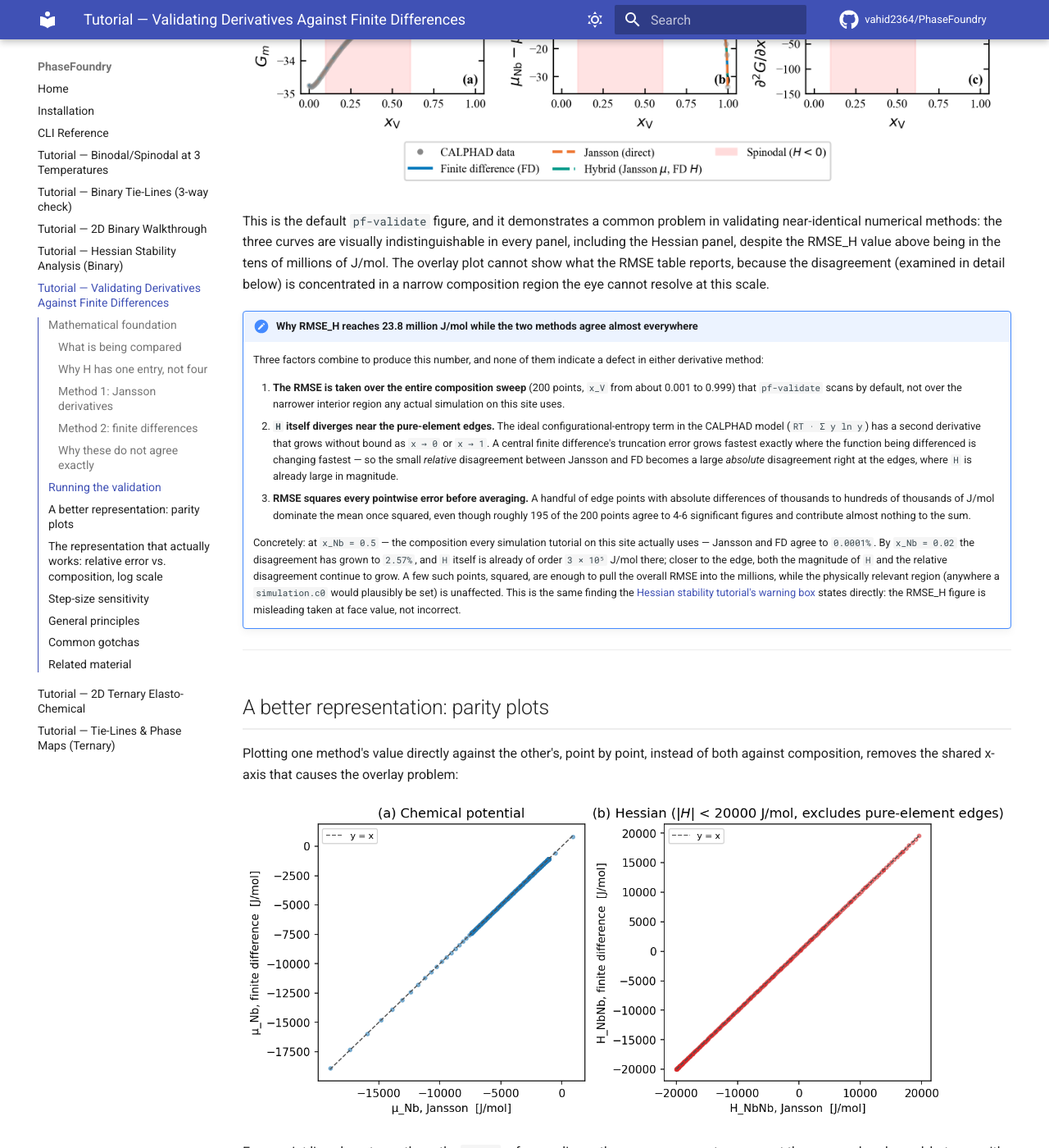
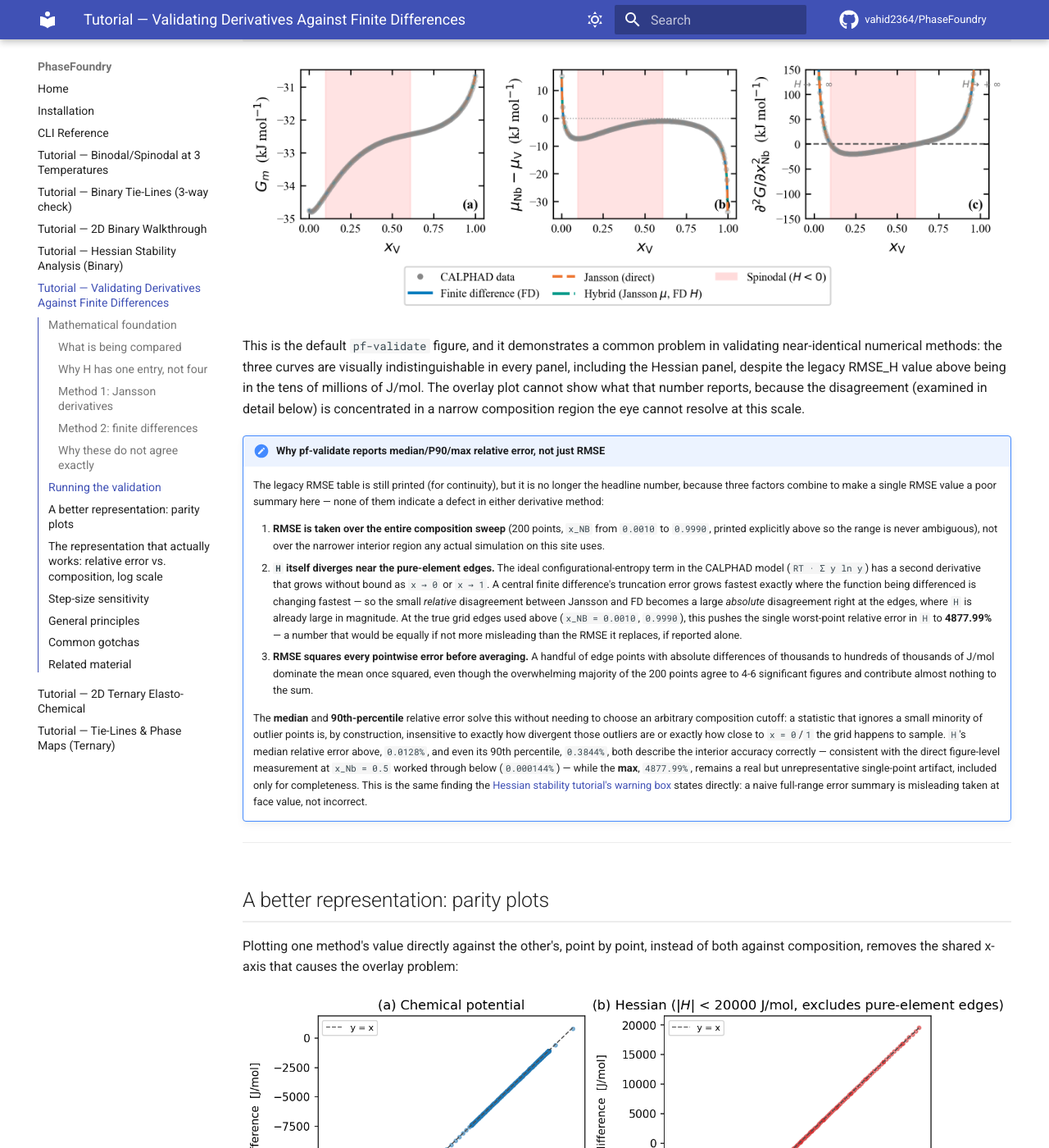
Before and after one commit to vahid2364/PhaseFoundry, an MkDocs documentation site: the page built from docs/tutorial_derivative_validation.md, in a window 1280 px wide and 1400 px high, scrolled down 2504 px. Shown: the whole window at 82% size. Built offline with MkDocs 1.6.1 and Material for MkDocs 9.7.7, drawn with Linux system fonts in a browser that asks for light colours; comment, search, counter and statistics services are not loaded; some of the changed text lies outside the part shown.

Commit message:
Report median/P90/max relative error in pf-validate instead of bare RMSE
workflows/05_validate/run.py: RMSE computed over the full composition
sweep is dominated by a handful of points near the pure-element edges
where H diverges, making it a poor accuracy summary. Replace the primary
console output with median/90th-percentile/max relative error per method,
with the composition range stated explicitly; keep the legacy absolute
RMSE table below it for reference. gm_rel_err_pct/hessian_rel_err_pct in
the returned dict (used for per-step accuracy logging) now carry the
median relative error instead of RMSE normalized by the raw-data range.

Update the derivative validation and Hessian stability tutorials, and the
CLI reference, to show the new real output and explain why median/P90 are
the representative numbers while RMSE and max are not.

````diff
--- a/docs/tutorial_derivative_validation.md
+++ b/docs/tutorial_derivative_validation.md
@@ -128,6 +128,14 @@
 ```
 
 ```
+Residuals computed over x_NB in [0.0010, 0.9990] (200 raw CALPHAD grid points, 500 °C)
+
+Method      median |Δμ|/|μ|       P90       max   median |ΔH|/|H|       P90       max
+fd                 0.0000%   0.0002%  60.2682%           0.0128%   0.3844%  4877.9867%
+jansson            0.0000%   0.0000%   0.0000%           0.0000%   0.0000%   0.0000%
+hybrid             0.0000%   0.0000%   0.0000%           0.0128%   0.3844%  4877.9867%
+
+For reference, absolute RMSE over this same full range (dominated by divergence near the pure-element edges — the median/P90 figures above are the representative accuracy numbers, not these):
 Method          RMSE G_m        RMSE μ        RMSE H  J/mol
 fd                   0.0        1452.5    23846737.7
 jansson              0.0           0.0           0.0
@@ -139,19 +147,21 @@
 This is the default `pf-validate` figure, and it demonstrates a common
 problem in validating near-identical numerical methods: the three curves
 are visually indistinguishable in every panel, including the Hessian
-panel, despite the RMSE_H value above being in the tens of millions of
-J/mol. The overlay plot cannot show what the RMSE table reports, because
+panel, despite the legacy RMSE_H value above being in the tens of millions
+of J/mol. The overlay plot cannot show what that number reports, because
 the disagreement (examined in detail below) is concentrated in a narrow
 composition region the eye cannot resolve at this scale.
 
-!!! note "Why RMSE_H reaches 23.8 million J/mol while the two methods agree almost everywhere"
-    Three factors combine to produce this number, and none of them indicate
-    a defect in either derivative method:
+!!! note "Why pf-validate reports median/P90/max relative error, not just RMSE"
+    The legacy RMSE table is still printed (for continuity), but it is no
+    longer the headline number, because three factors combine to make a
+    single RMSE value a poor summary here — none of them indicate a defect
+    in either derivative method:
 
-    1. **The RMSE is taken over the entire composition sweep**
-       (200 points, `x_V` from about 0.001 to 0.999) that `pf-validate`
-       scans by default, not over the narrower interior region any actual
-       simulation on this site uses.
+    1. **RMSE is taken over the entire composition sweep** (200 points,
+       `x_NB` from `0.0010` to `0.9990`, printed explicitly above so the
+       range is never ambiguous), not over the narrower interior region
+       any actual simulation on this site uses.
     2. **`H` itself diverges near the pure-element edges.** The ideal
        configurational-entropy term in the CALPHAD model
        (`RT · Σ y ln y`) has a second derivative that grows without bound
@@ -159,25 +169,31 @@
        error grows fastest exactly where the function being differenced
        is changing fastest — so the small *relative* disagreement between
        Jansson and FD becomes a large *absolute* disagreement right at
-       the edges, where `H` is already large in magnitude.
+       the edges, where `H` is already large in magnitude. At the true
+       grid edges used above (`x_NB = 0.0010`, `0.9990`), this pushes the
+       single worst-point relative error in `H` to **4877.99%** — a number
+       that would be equally if not more misleading than the RMSE it
+       replaces, if reported alone.
     3. **RMSE squares every pointwise error before averaging.** A handful
        of edge points with absolute differences of thousands to hundreds
        of thousands of J/mol dominate the mean once squared, even though
-       roughly 195 of the 200 points agree to 4-6 significant figures and
-       contribute almost nothing to the sum.
+       the overwhelming majority of the 200 points agree to 4-6
+       significant figures and contribute almost nothing to the sum.
 
-    Concretely: at `x_Nb = 0.5` — the composition every simulation
-    tutorial on this site actually uses — Jansson and FD agree to
-    `0.0001%`. By `x_Nb = 0.02` the disagreement has grown to `2.57%`,
-    and `H` itself is already of order `3 × 10⁵` J/mol there; closer to
-    the edge, both the magnitude of `H` and the relative disagreement
-    continue to grow. A few such points, squared, are enough to pull the
-    overall RMSE into the millions, while the physically relevant region
-    (anywhere a `simulation.c0` would plausibly be set) is unaffected.
+    The **median** and **90th-percentile** relative error solve this
+    without needing to choose an arbitrary composition cutoff: a statistic
+    that ignores a small minority of outlier points is, by construction,
+    insensitive to exactly how divergent those outliers are or exactly how
+    close to `x = 0`/`1` the grid happens to sample. `H`'s median relative
+    error above, `0.0128%`, and even its 90th percentile, `0.3844%`, both
+    describe the interior accuracy correctly — consistent with the direct
+    figure-level measurement at `x_Nb = 0.5` worked through below
+    (`0.000144%`) — while the **max**, `4877.99%`, remains a real but
+    unrepresentative single-point artifact, included only for completeness.
     This is the same finding the
     [Hessian stability tutorial's warning box](tutorial_hessian_stability_binary.md#validating-against-finite-differences)
-    states directly: the RMSE_H figure is misleading taken at face value,
-    not incorrect.
+    states directly: a naive full-range error summary is misleading taken
+    at face value, not incorrect.
 
 ---
 
@@ -295,6 +311,15 @@
    half correct — too small a step size produces the same failure mode
    from the opposite direction. Any claim about finite-difference accuracy
    should state or justify the step size used.
+4. **A mean-squared summary statistic (RMSE) is a poor default whenever a
+   small minority of points can diverge.** It is not uniquely a
+   finite-difference problem — any aggregate error metric computed over a
+   domain containing a genuine mathematical singularity will be dominated
+   by however close the sampling grid happens to approach it, independent
+   of how well-behaved the function is everywhere else. Median and
+   percentile statistics are insensitive to this without requiring an
+   arbitrary cutoff to exclude the problematic region; `pf-validate`
+   reports both, as shown above.
 
 ---
 
@@ -303,7 +328,8 @@
 | Symptom | Likely cause |
 |---|---|
 | Two near-identical curves plotted together show no visible difference despite a large reported error metric | Expected when the disagreement is confined to a small fraction of the domain — see the [relative-error section](#the-representation-that-actually-works-relative-error-vs-composition-log-scale) above. Check a relative-error or parity representation before concluding the error metric is wrong. |
-| `pf-validate`'s RMSE_H value looks alarmingly large | The RMSE is computed over the full composition range, including the pure-element edges where `H` itself diverges — see the [Hessian stability tutorial](tutorial_hessian_stability_binary.md#validating-against-finite-differences) for the same finding worked through in detail. |
+| `pf-validate`'s legacy RMSE_H value looks alarmingly large | Expected — it is computed over the full composition range, including the pure-element edges where `H` itself diverges. Use the median/P90 relative error reported above it instead, which `pf-validate` now prints by default; see the [Hessian stability tutorial](tutorial_hessian_stability_binary.md#validating-against-finite-differences) for the same finding worked through in detail. |
+| `pf-validate`'s **max** relative error (printed next to median/P90) is in the thousands of percent | Expected near the exact grid edges (`x → 0.001` or `0.999`) — see the note under [Running the validation](#running-the-validation) above. It is a real single-point artifact, not evidence the median/P90 figures are wrong. |
 | Reducing `fd_eps` makes finite-difference results *less* accurate | Past the optimal step size, floating-point cancellation error dominates over truncation error — see the [step-size sensitivity](#step-size-sensitivity) section above. |
 | `H_ij` (off-diagonal) formula needed for a ternary/quaternary system | Shown in [Mathematical foundation](#mathematical-foundation) above; exercised directly in the [Hessian stability tutorial](tutorial_hessian_stability_binary.md)'s discussion of `GmInterpolant.d2g()` for `N_ind ≥ 2`. |
 
````
Also changed, not shown: docs/cli_reference.md (+12 -7 lines), docs/tutorial_hessian_stability_binary.md (+20 -5 lines), 1 other file.
